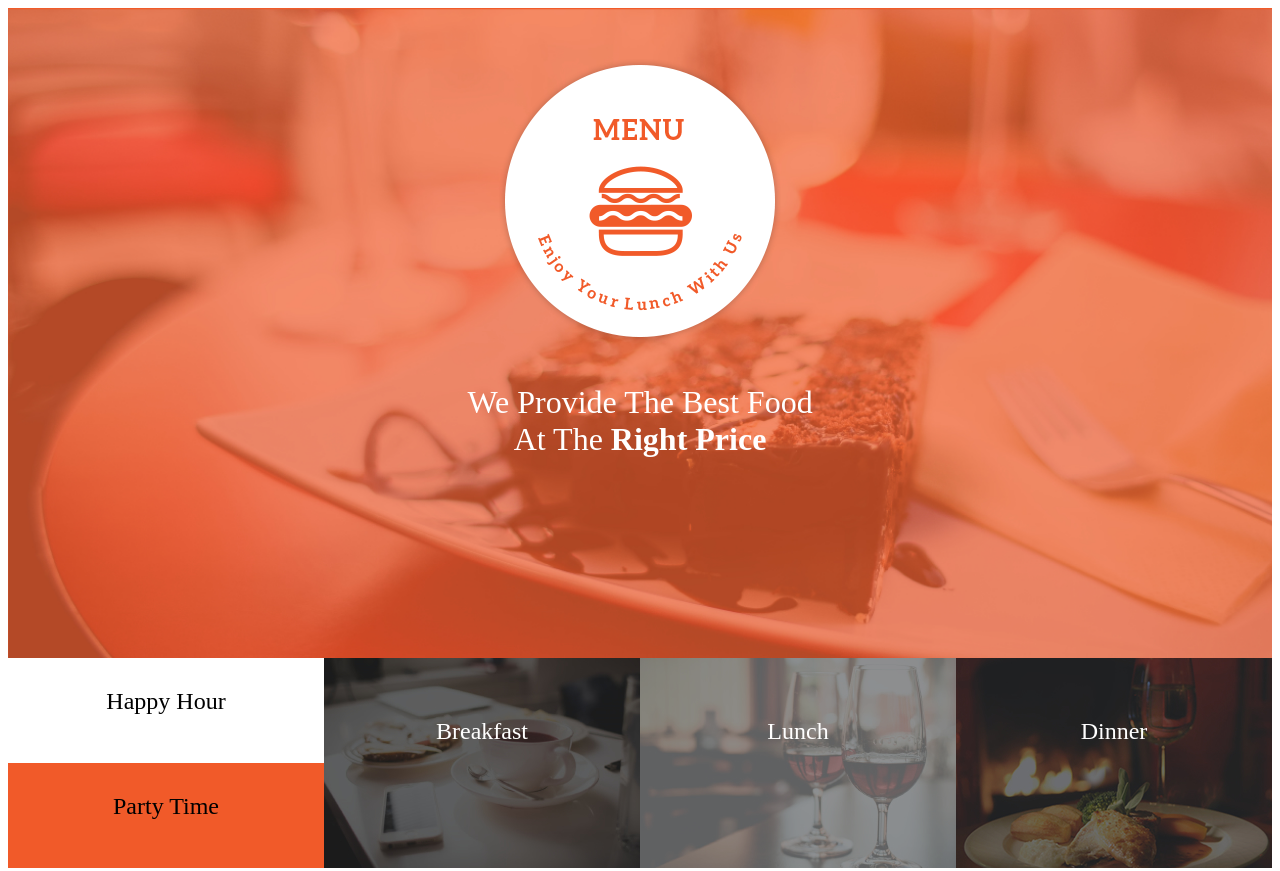
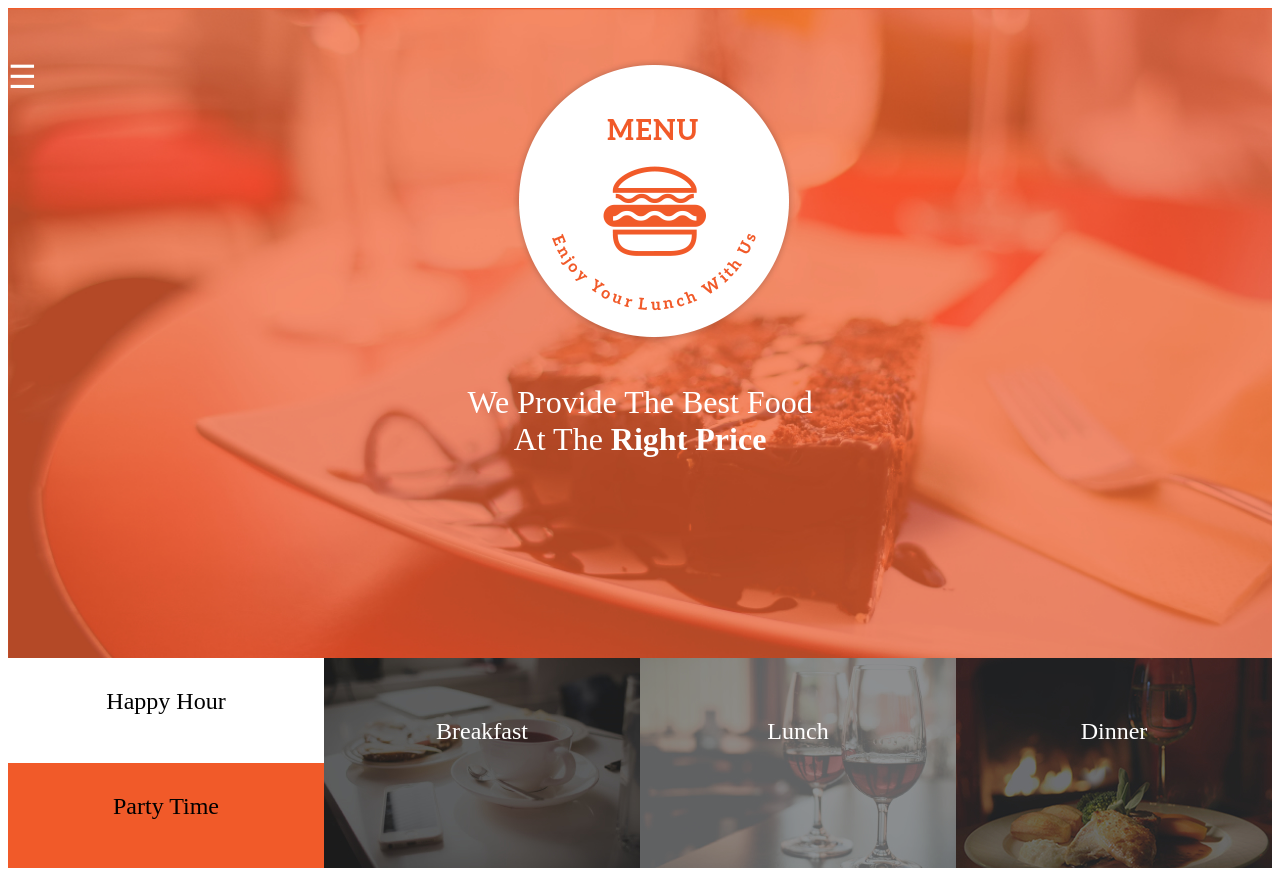
Before and after one commit to Calebu6214/Anitas-kitchen, a plain HTML site: page index.html in a window 1280 px wide. Shown: the top 871 px of the page. Drawn offline with Linux system fonts and the light colour scheme.

Commit message:
Anitas kitchen

```diff
--- a/index.css
+++ b/index.css
@@ -12,6 +12,8 @@ body{
     padding-top: 50px;
 
 }
+.span{color: white;
+float: left;}
  #first{ display: flex;
 }
 #hour{
--- a/index.html
+++ b/index.html
@@ -9,6 +9,7 @@
 </head>
 <body>
     <div id="header">
+        <span class="span">&#9776;</span>
        <img src="Assets/logoBig.png" alt="Menu logo">
     <p>We Provide The Best Food <br>At The <strong>Right Price</strong></p>
     </div>
```
